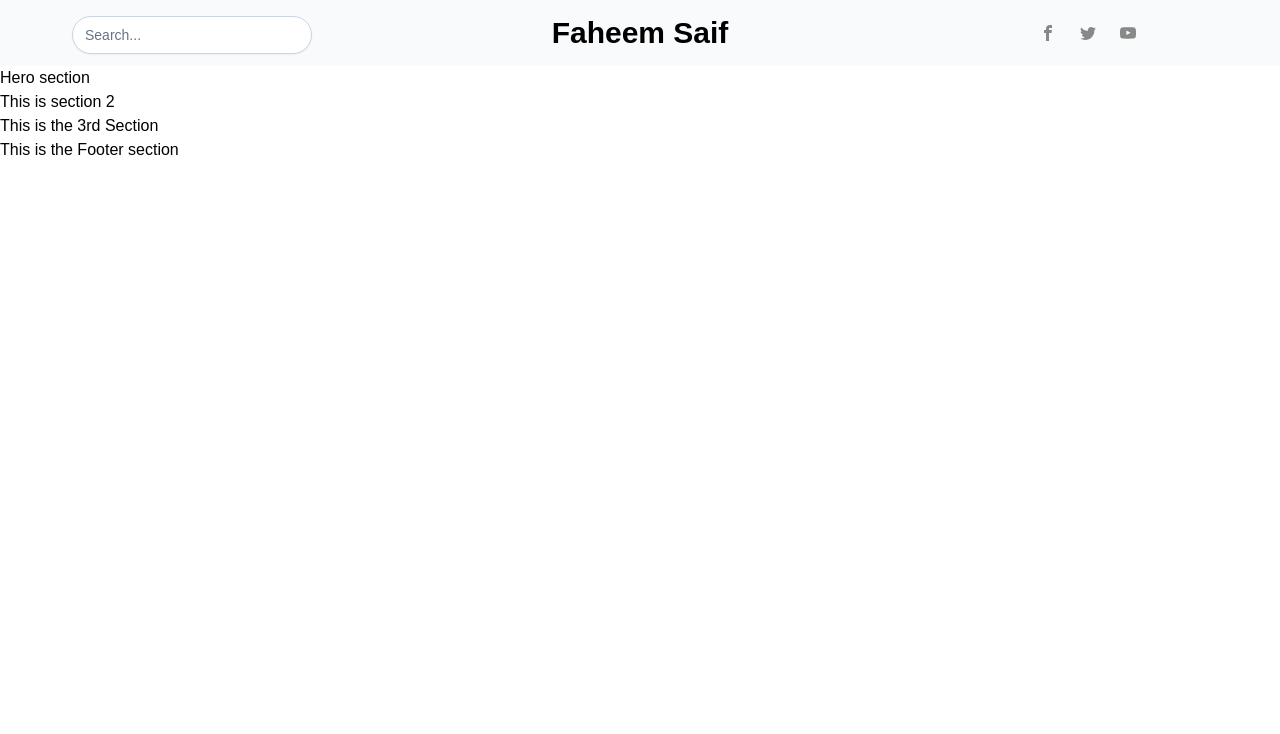
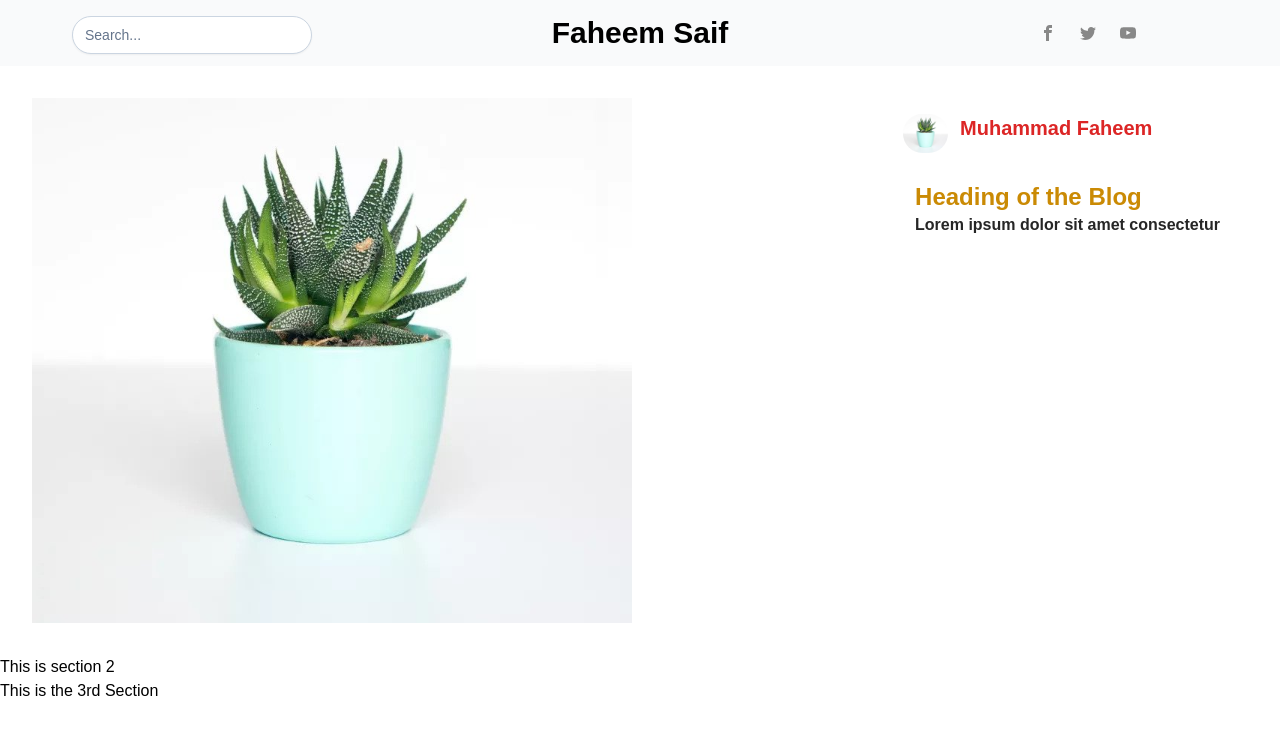
Before and after one commit to Faheem-saif/nextjs-main, a Next.js app in the folder blog-app/: page / in a window 1280 px wide. Shown: the top 734 px of the page. Built offline with nearby package versions, Linux system fonts and the light colour scheme.

Commit message:
layout setting

```diff
--- /dev/null
+++ b/blog-app/src/app/apidata/page.tsx
@@ -0,0 +1,41 @@
+
+
+
+const gettodo=async () => {
+
+    const    response =await fetch("https://dummyjson.com/todos");
+    const data =await response.json();
+    return data.todos;
+    // console.log(data.todos);
+}
+
+
+
+
+
+export default async function   Apidata() {
+
+
+const todos=await gettodo();
+
+
+
+
+
+
+  return (
+    <div>
+  <center>API Data </center>
+
+
+
+
+      { todos.map((item:any)=> <div key={item.id}>
+        <h1>
+        {item.id} -{ item.todo}
+        </h1>
+        </div>)}
+
+    </div>
+  )
+}
--- a/blog-app/src/app/components/section/heroSection.tsx
+++ b/blog-app/src/app/components/section/heroSection.tsx
@@ -1,9 +1,53 @@
+import Image from 'next/image';
+import Link from 'next/link';
 import React from 'react'
 
 function HeroSection() {
   return (
-   <section>
-    Hero section
+   <section  className='flex p-5 justify-between m-3 '>
+     {/* <div className="grid md:grid-cols-2">
+            <div className="image">
+                  <Link legacyBehavior  href={"/"}><a><Image src={"/images/img1.jpg"} width={600} height={600} alt='Image' /></a></Link>
+            </div>
+            <div className="info flex justify-center flex-col">
+                <div className="cat">
+                      <Link legacyBehavior href={"/"}><a className="text-orange-600 hover:text-orange-800">Business, Travel</a></Link>
+                      <Link legacyBehavior href={"/"}><a className="text-gray-800 hover:text-gray-600">- July 3, 2022</a></Link>
+                </div>
+                <div className="title">
+                      <Link legacyBehavior  href={"/"}><a className="text-3xl md:text-6xl font-bold text-gray-800 hover:text-gray-600">Your most unhappy customers are your greatest source of learning</a></Link>
+                </div>
+                <p className="text-gray-500 py-3">
+                    Even the all-powerful Pointing has no control about the blind texts it is an almost unorthographic life One day however a small line of blind
+                    text by the name of Lorem Ipsum decided to leave for the far World of Grammar.
+                </p>
+                <h1>author</h1>
+            </div>
+
+        </div> */}
+
+         <div>
+            <Link href={"#"}>
+                  <Image src={"/images/img1.jpg"} width={600} height={600} alt='Hero Image'/>
+            </Link>
+         </div>
+         <div className='items-center justify-center  '>
+            <div className='flex gap-3 m-4'>
+            <Image className=' rounded-full ' src={"/images/img1.jpg"} width={45} height={45} alt='Hero Image'/>
+
+            <div className='text-red-600 font-extrabold text-xl'>Muhammad Faheem </div>
+             </div>
+             <div className='m-4 p-3'>
+             <div>
+                   <h1 className='text-yellow-600 font-extrabold text-2xl' >Heading of the Blog</h1>
+             </div>
+             <div>
+                    <p className='font-xl
+                      font-extrabold text-neutral-800 '>Lorem ipsum dolor sit amet consectetur </p>
+             </div>
+             </div>
+        </div>
+
    </section>
   )
 }
--- a/blog-app/src/app/layout.tsx
+++ b/blog-app/src/app/layout.tsx
@@ -21,7 +21,7 @@ export default function RootLayout({
       <body className={inter.className}>
         <Header/>
         {children}
-        <Footer/>
+        {/* <Footer/> */}
         </body>
     </html>
   );
```
